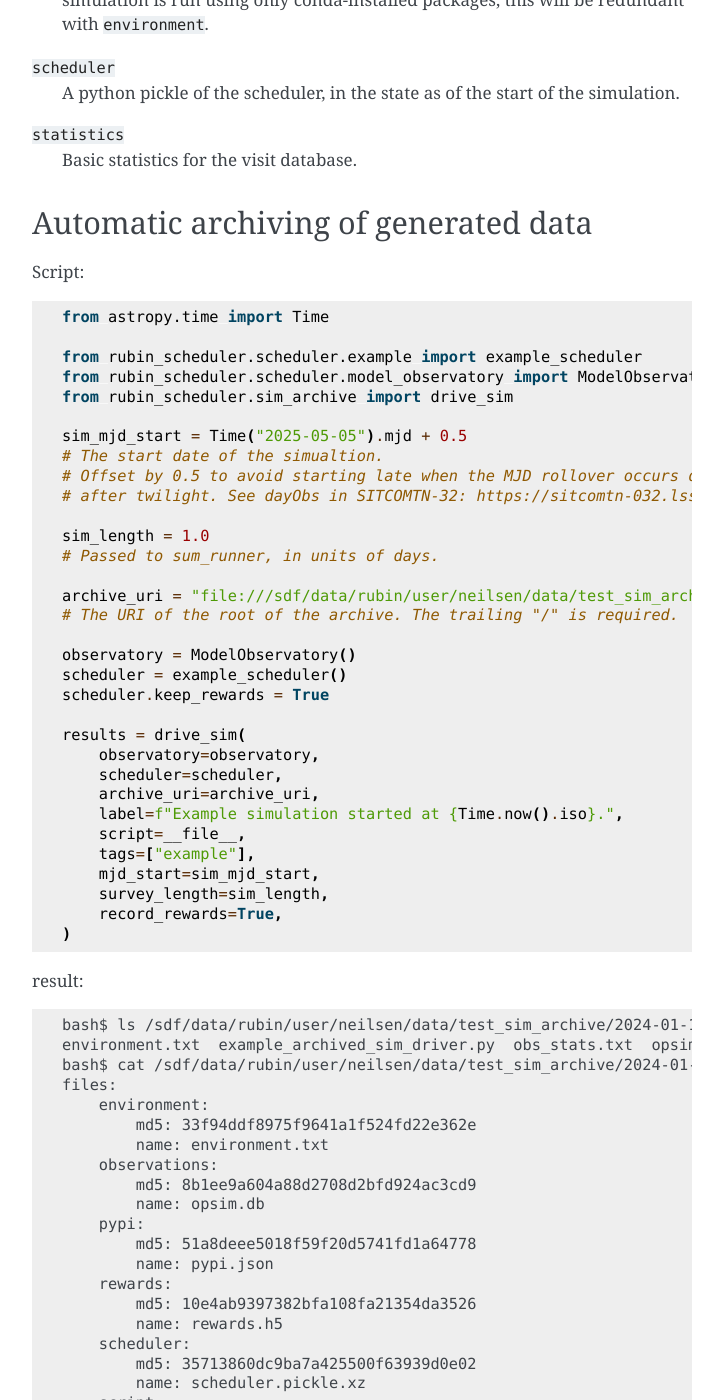
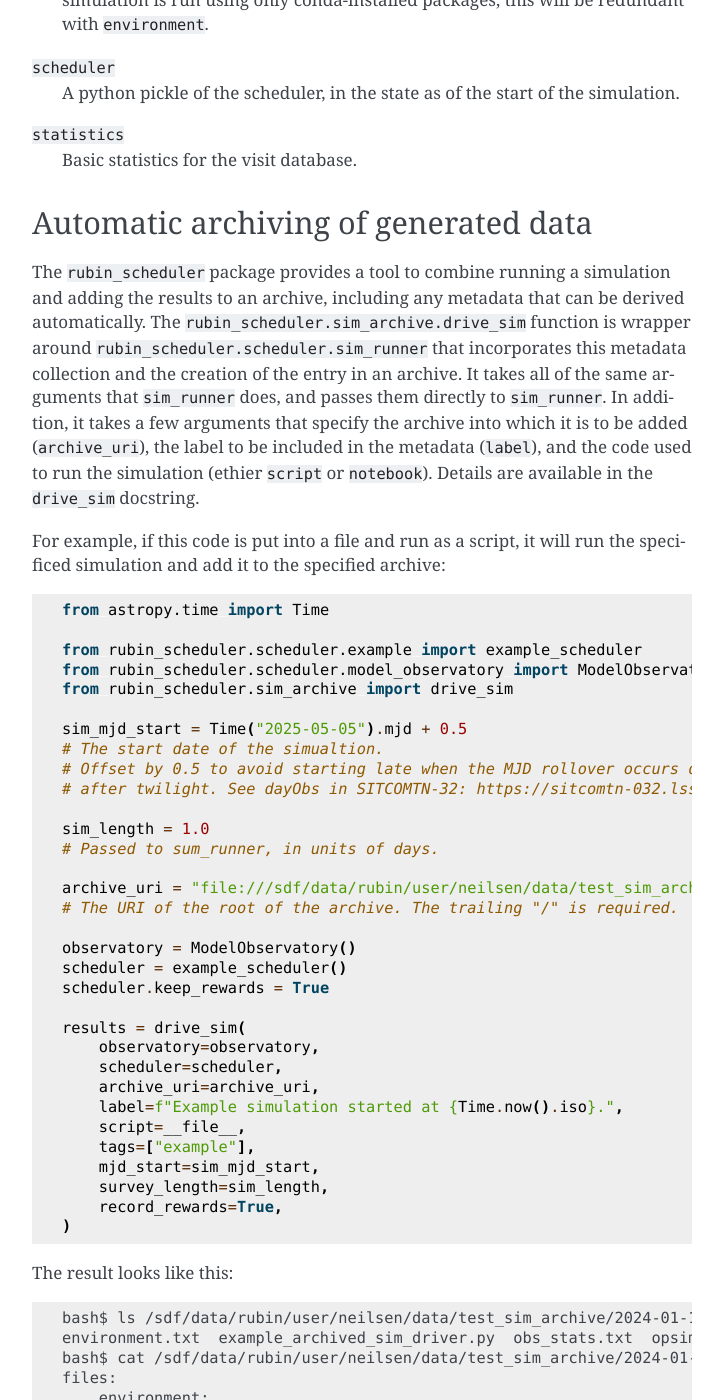
Before and after one commit to lsst/rubin_scheduler, a Sphinx documentation site: the page built from docs/archive.rst, in a window 1280 px wide and 1400 px high, scrolled down 4296 px. Shown: the whole window, without its empty margins (388-1111 px from the left). Built offline with Sphinx 7.4.7, drawn with Linux system fonts in a browser that asks for light colours.

Commit message:
Add initial text to archiving script section

```diff
--- a/docs/archive.rst
+++ b/docs/archive.rst
@@ -159,7 +159,13 @@ Optional (for debugging or speculative future uses only) file types listed above
 Automatic archiving of generated data
 -------------------------------------
 
-Script::
+The ``rubin_scheduler`` package provides a tool to combine running a simulation and adding the results to an archive, including any metadata that can be derived automatically.
+The ``rubin_scheduler.sim_archive.drive_sim`` function is wrapper around ``rubin_scheduler.scheduler.sim_runner`` that incorporates this metadata collection and the creation of the entry in an archive.
+It takes all of the same arguments that ``sim_runner`` does, and passes them directly to ``sim_runner``.
+In addition, it takes a few arguments that specify the archive into which it is to be added (``archive_uri``), the label to be included in the metadata (``label``), and the code used to run the simulation (ethier ``script`` or ``notebook``).
+Details are available in the ``drive_sim`` docstring.
+
+For example, if this code is put into a file and run as a script, it will run the specificed simulation and add it to the specified archive::
 
   from astropy.time import Time
 
@@ -194,7 +200,7 @@ Script::
       record_rewards=True,
   )
 
-result::
+The result looks like this::
 
   bash$ ls /sdf/data/rubin/user/neilsen/data/test_sim_archive/2024-01-18/1
   environment.txt  example_archived_sim_driver.py  obs_stats.txt  opsim.db  pypi.json  rewards.h5  scheduler.pickle.xz  sim_metadata.yaml
```
